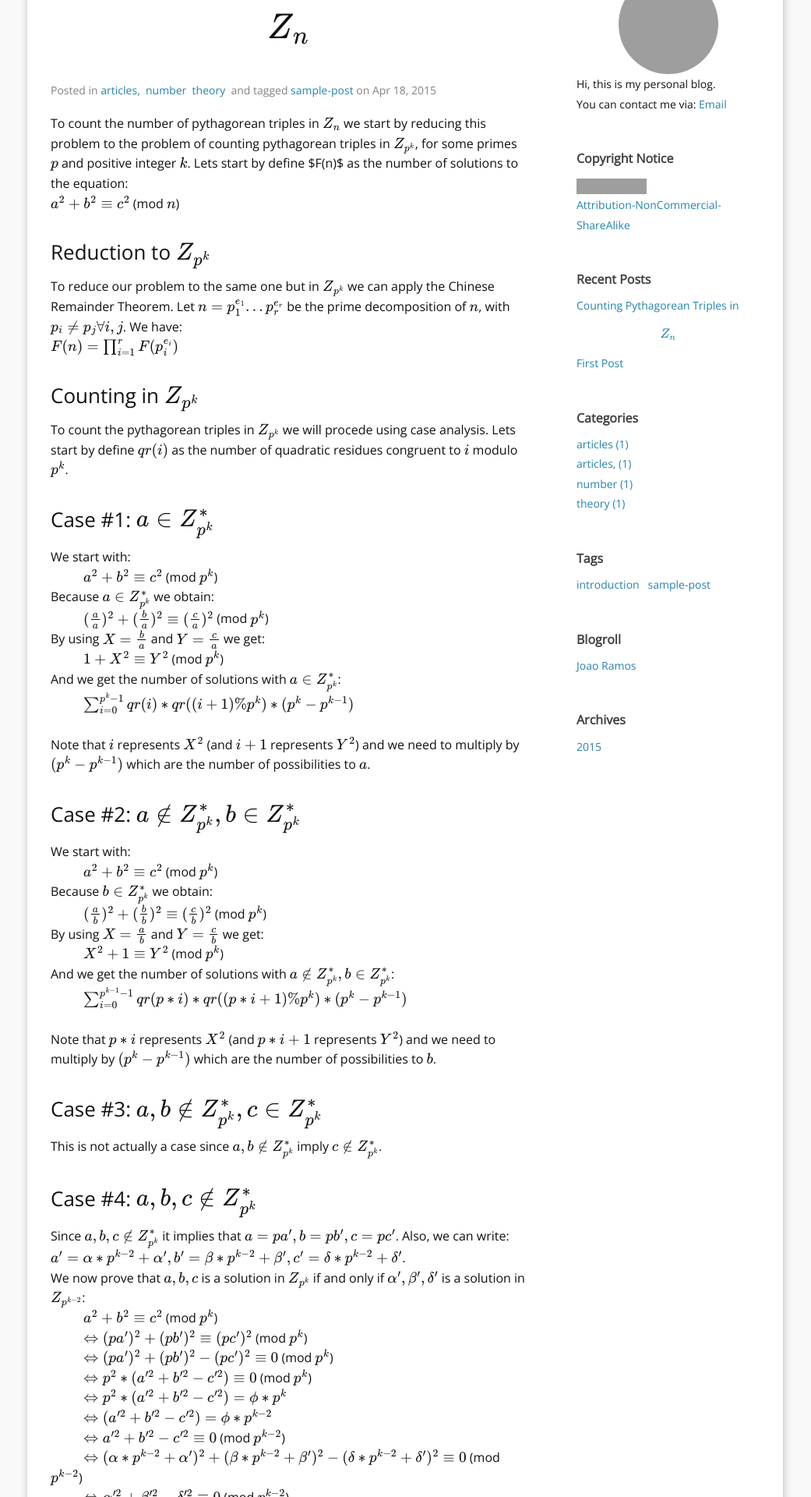
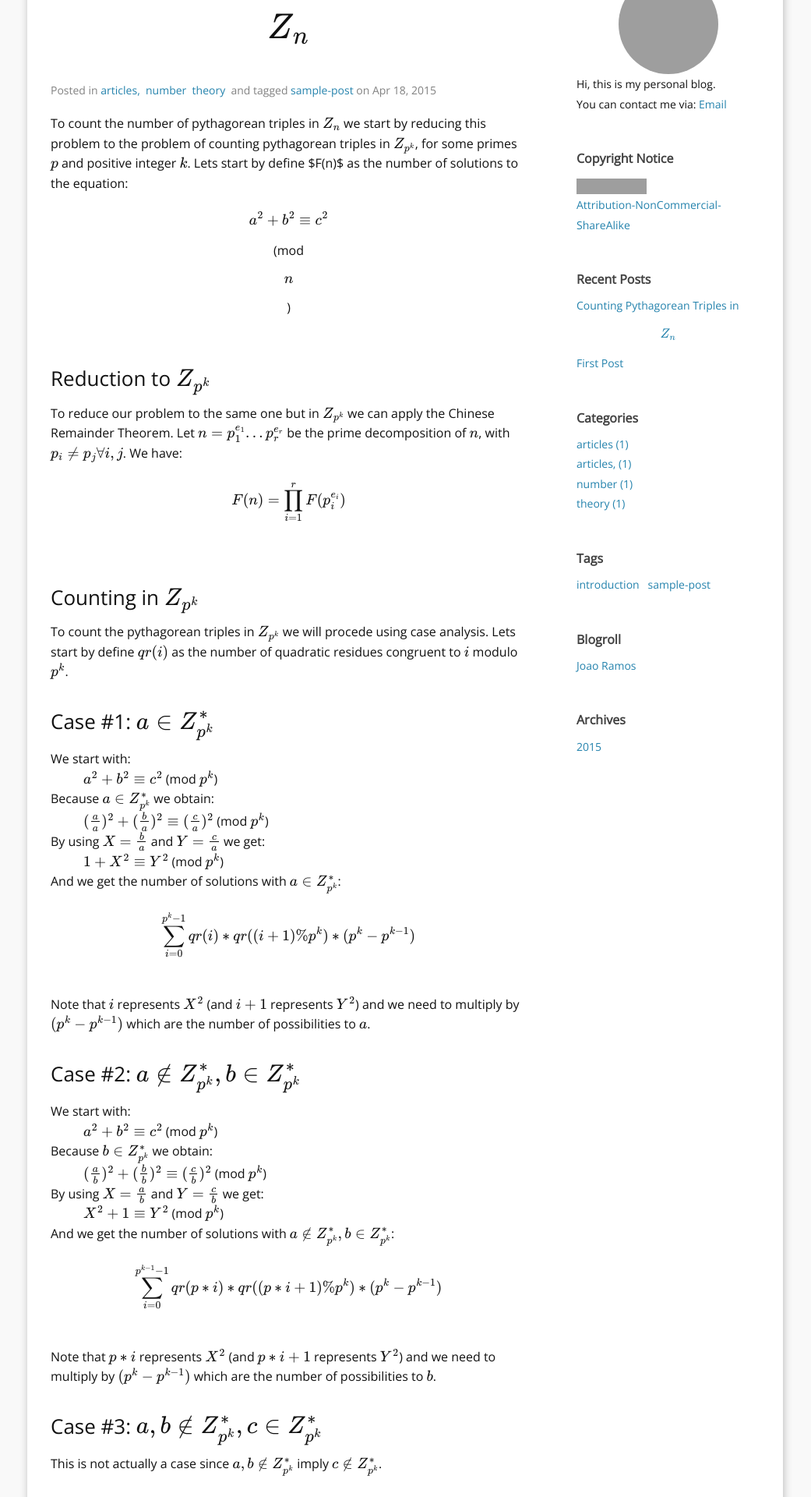
Before and after one commit to JoaoM10/JoaoM10.github.io, a Jekyll site: the page built from _posts/2015-04-18-pythagorean_triples.md, in a window 1280 px wide. Shown: the part 301-2221 px from the top of the page at 78% size, without its empty margins (120-1161 px from the left). Built offline with Jekyll 4.4.1, drawn with Linux system fonts in a browser that asks for light colours; formulas are drawn with MathJax 3; comment, search, counter and statistics services are not loaded; grey boxes are pictures that could not be loaded.

Commit message:
fix triples post

```diff
--- a/_posts/2015-04-18-pythagorean_triples.md
+++ b/_posts/2015-04-18-pythagorean_triples.md
@@ -12,7 +12,7 @@ comments: true
 To count the number of pythagorean triples in $$Z_n$$ we start by reducing this problem to the problem of counting pythagorean triples in $$Z_{p^k}$$, for some primes $$p$$ and positive integer $$k$$.
 Lets start by define $F(n)$ as the number of solutions to the equation:
 <br>
-<span style="text-align: center;">$$a^2 + b^2 \equiv c^2$$ (mod $$n$$)</span>
+<div style="text-align: center;">$$a^2 + b^2 \equiv c^2$$ (mod $$n$$)</div>
 <br>
 <br>
 
@@ -20,7 +20,7 @@ Lets start by define $F(n)$ as the number of solutions to the equation:
 To reduce our problem to the same one but in $$Z_{p^k}$$ we can apply the Chinese Remainder Theorem.
 Let $$n = p_1^{e_1}...p_r^{e_r}$$ be the prime decomposition of $$n$$, with $$p_i \ne p_j \forall i, j$$. We have:
 <br>
-<span style="text-align: center;">$$F(n) = \prod_{i=1}^r F(p_i^{e_i})$$</span>
+<div style="text-align: center;">$$F(n) = \prod_{i=1}^r F(p_i^{e_i})$$</div>
 <br>
 <br>
 
@@ -37,7 +37,7 @@ Because $$a \in Z_{p^k}^*$$ we obtain:<br>
 By using $$X = \frac{b}{a}$$ and $$Y = \frac{c}{a}$$ we get:<br>
 <span style="display:inline-block; width: 42px;"></span>$$1 + X^2 \equiv Y^2$$ (mod $$p^k$$)<br>
 And we get the number of solutions with $$a \in Z_{p^k}^*$$:<br>
-<span style="display:inline-block; width: 42px;"></span>$$\sum_{i=0}^{p^k - 1} qr(i) * qr((i + 1) \% p^k) * (p^k - p^{k - 1})$$<br>
+<div style="text-align: center;">$$\sum_{i=0}^{p^k - 1} qr(i) * qr((i + 1) \% p^k) * (p^k - p^{k - 1})$$</div>
 <br>
 Note that $$i$$ represents $$X^2$$ (and $$i + 1$$ represents $$Y^2$$) and we need to multiply by $$(p^k - p^{k - 1})$$ which are the number of possibilities to $$a$$.
 <br>
@@ -51,7 +51,7 @@ Because $$b \in Z_{p^k}^*$$ we obtain:<br>
 By using $$X = \frac{a}{b}$$ and $$Y = \frac{c}{b}$$ we get:<br>
 <span style="display:inline-block; width: 42px;"></span>$$X^2 + 1 \equiv Y^2$$ (mod $$p^k$$)<br>
 And we get the number of solutions with $$a \notin Z_{p^k}^*, b \in Z_{p^k}^*$$:<br>
-<span style="display:inline-block; width: 42px;"></span>$$\sum_{i=0}^{p^{k - 1} - 1} qr(p * i) * qr((p * i + 1) \% p^k) * (p^k - p^{k - 1})$$<br>
+<div style="text-align: center;">$$\sum_{i=0}^{p^{k - 1} - 1} qr(p * i) * qr((p * i + 1) \% p^k) * (p^k - p^{k - 1})$$</div>
 <br>
 Note that $$p*i$$ represents $$X^2$$ (and $$p*i + 1$$ represents $$Y^2$$) and we need to multiply by $$(p^k - p^{k - 1})$$ which are the number of possibilities to $$b$$.
 <br>
@@ -76,7 +76,7 @@ We now prove that $$a, b, c$$ is a solution in $$Z_{p^k}$$ if and only if $$\alp
 <span style="display:inline-block; width: 42px;"></span>$$\Leftrightarrow \alpha'^2 + \beta'^2 - \delta'^2 \equiv 0$$ (mod $$p^{k - 2}$$)<br>
 <span style="display:inline-block; width: 42px;"></span>$$\Leftrightarrow \alpha'^2 + \beta'^2 \equiv \delta'^2$$ (mod $$p^{k - 2}$$)<br>
 And we get the number of solutions with $$a,b,c \notin Z_{p^k}^*$$:<br>
-<span style="display:inline-block; width: 42px;"></span>$$F(p^{k - 2}) * p^3$$<br>
+<div style="text-align: center;">$$F(p^{k - 2}) * p^3$$</div>
 <br>
 We are not done yet since the base cases are missing. We have $$F(p) = p^2$$ by Jacobi Sums (consult [1] for a proof of this) and $$F(p^0) = F(1) = 1$$ which is the trivial solution only.
 <br>
```
